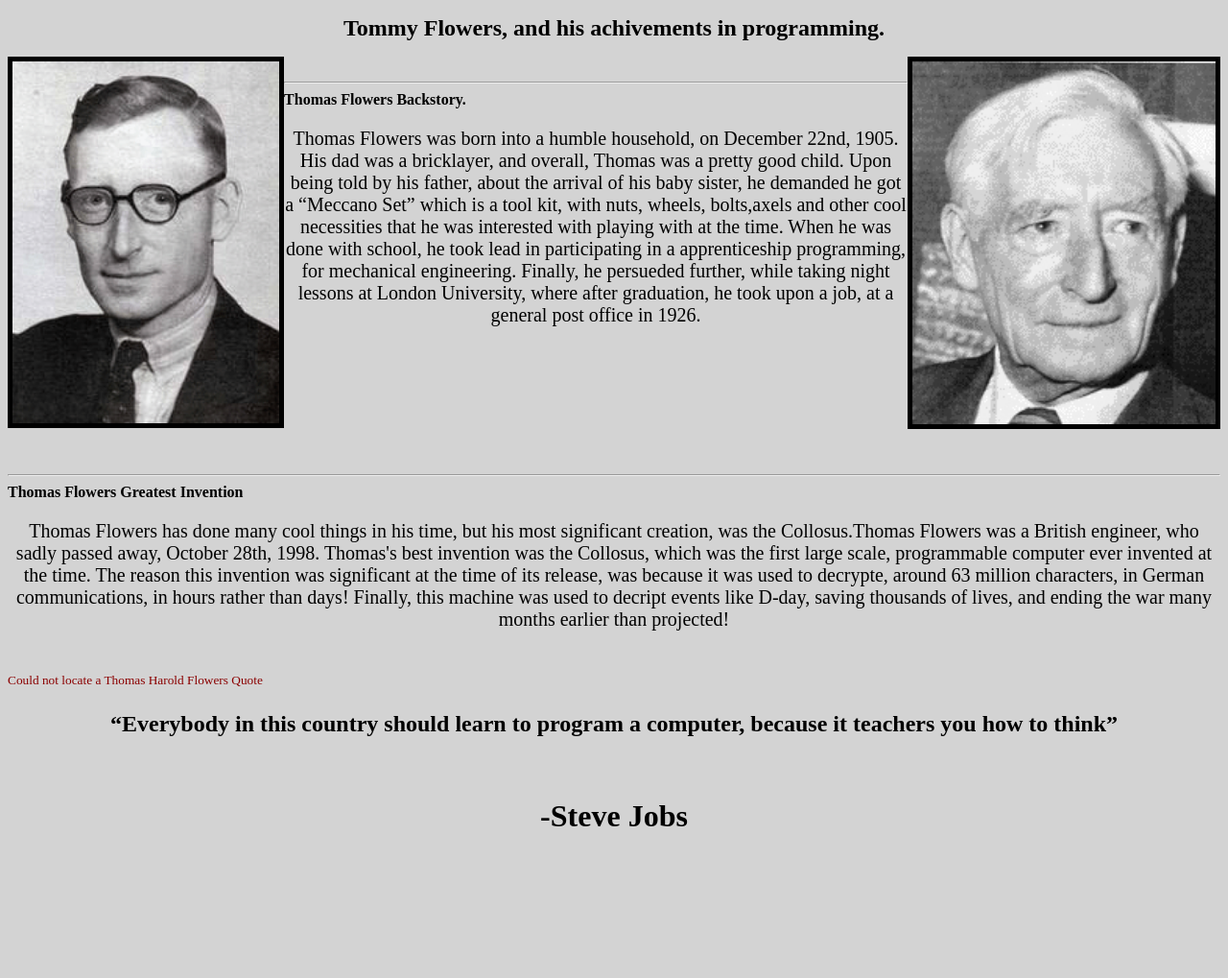
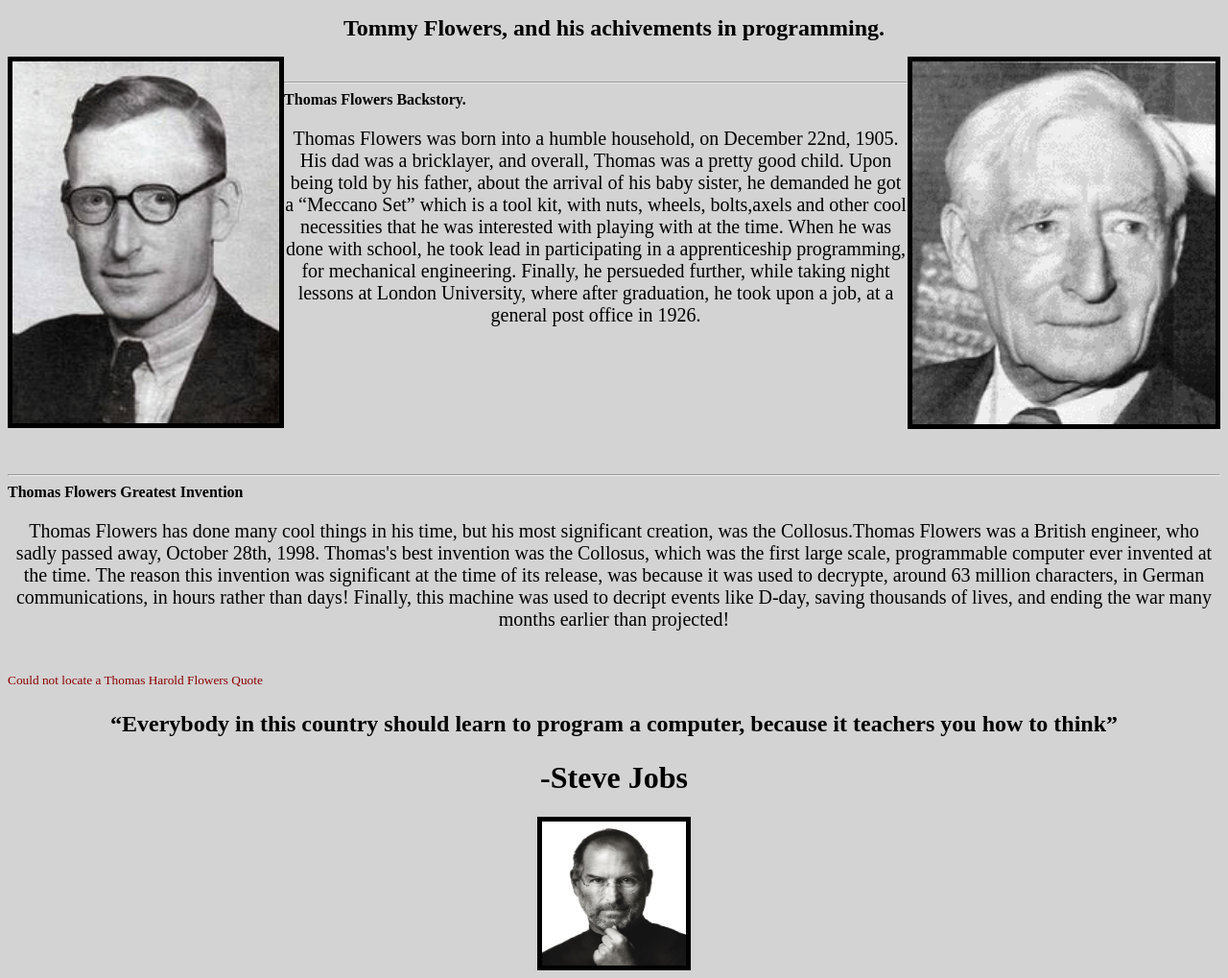
Before and after one commit to JacksonNaufal/Assignment-2, a plain HTML site: page index.html in a window 1280 px wide. Shown: the whole page at 96% size. Before the commit the page ends 890 px from the top, so only its background shows below. Drawn offline with Linux system fonts and the light colour scheme.

Commit message:
added border, steve jobs image, src

```diff
--- a/index.html
+++ b/index.html
@@ -25,8 +25,8 @@
     <br>
     <sub class="subscript1"> Could not locate a Thomas Harold Flowers Quote </sub>
     <p class="quote" align="center" > <q>Everybody in this country should learn to program a computer, because it teachers you how to think</q> </p>
-    <br>
     <h1 align="center"> -Steve Jobs </h1>
+    <img class="stevejobs" src="./Images/Steve Jobs.jpg" alt="steve Jobs" height="150px" width="150px"   >
 
     <script src="script.js"></script>
   </body>
--- a/style.css
+++ b/style.css
@@ -14,3 +14,10 @@
   font-size: 150%;
   font-weight: bold;
 }
+
+.stevejobs {
+  display:block;
+  margin-left: auto;
+  margin-right: auto;
+  border: 5px solid black;
+}
```
Also changed, not shown: Images/Steve Jobs.jpg (added).
